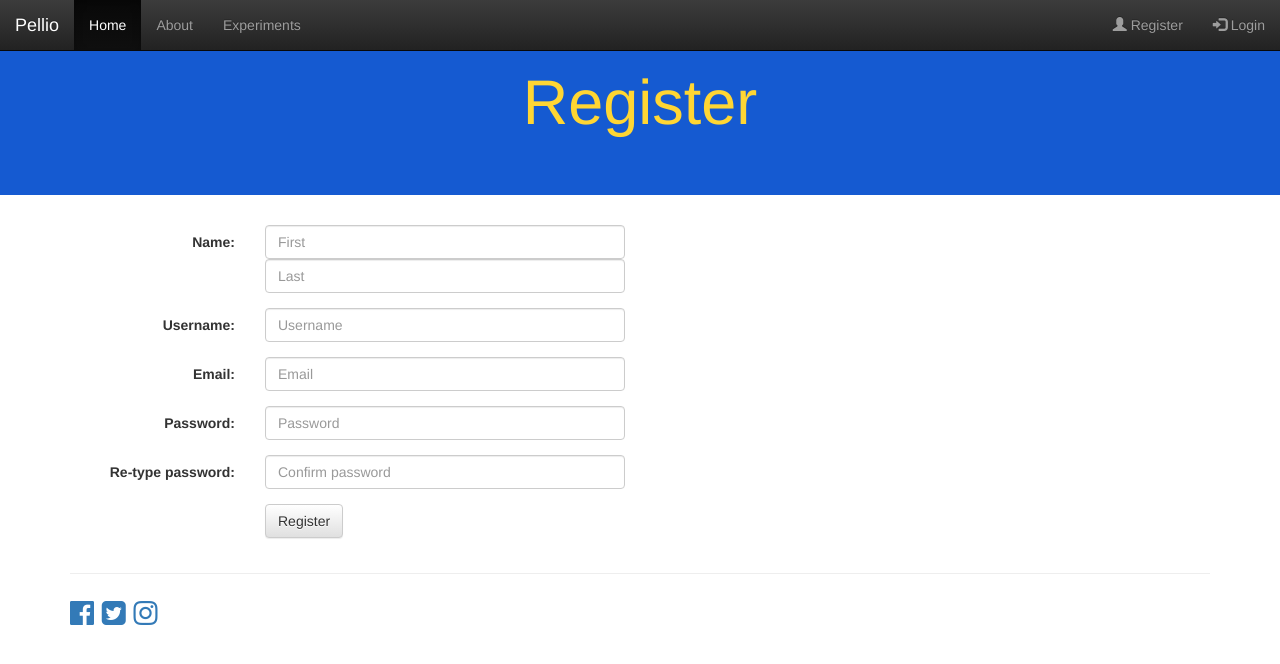
After one commit to faroos3/pellio, a Django app: page /registration/ in a window 1280 px wide. The commit adds this page. Shown: the top 664 px of the page. Run offline with Django 3.2, Linux system fonts and the light colour scheme; some libraries are stand-ins or nearby versions.

Commit message:
fixed the templating issue (S/O Toshi Piazza), made the registration page show up

```diff
--- a/server/pellio/base/templates/base/about.html
+++ b/server/pellio/base/templates/base/about.html
@@ -1,4 +1,4 @@
-{%  extends "base/first_page.html"   %}
+{%  extends "base/about_page.html"   %}
 {% block content %}
 <body style="background-color:white;">
     <!-- navbar; for now we'll have the css be default-->
--- a/server/pellio/base/templates/base/index.html
+++ b/server/pellio/base/templates/base/index.html
@@ -9,7 +9,7 @@
             </a>
         </div>
         <ul class="nav navbar-nav navbar-right">
-            <li><a href="registration.html"><span class="glyphicon glyphicon-user"></span> Register</a></li>
+            <li><a href="registration/"><span class="glyphicon glyphicon-user"></span> Register</a></li>
             <li><a href="#"><span class="glyphicon glyphicon-log-in"></span> Login</a></li>
         </ul>
     </div>
@@ -39,7 +39,7 @@
 </div>
 
 <P style="text-align:center;padding-top:300px;">
-    <a href="about.html">About</a> | <a href="https://www.google.com">Random </a> | <a href="www.something.com">Something </a> <br>
+    <a href="about">About</a> | <a href="https://www.google.com">Random </a> | <a href="www.something.com">Something </a> <br>
     Copyright 2017 Some People
 </P>
 <!-- Latest compiled and minified JavaScript -->
--- /dev/null
+++ b/server/pellio/base/templates/base/reg_page.html
@@ -0,0 +1,28 @@
+<!DOCTYPE html>
+<html lang="en">
+
+<head>
+	<meta charset="utf-8">
+	<title>Register</title>
+	<meta name="description" content="insertDescriptionHere">
+	<!-- Latest compiled and minified CSS -->
+	<link rel="stylesheet" href="https://maxcdn.bootstrapcdn.com/bootstrap/3.2.0/css/bootstrap.css">
+
+	<!-- Optional theme -->
+	<link rel="stylesheet" href="https://maxcdn.bootstrapcdn.com/bootstrap/3.2.0/css/bootstrap-theme.css">
+
+    <!-- chagne this later when pushing to git-->
+    <link rel="stylesheet" href="bootstrap-3.3.7-dist\css\font-awesome.min.css">
+
+    <!-- oh look its a style sheet!-->
+    <link rel = "stylesheet" href = "styles.css">
+
+    <!-- ask if we're going to have it downloaded or not later today-->
+
+
+</head>
+<body>
+  {% block content %}
+  {% endblock %}
+</body>
+</html>
--- /dev/null
+++ b/server/pellio/base/templates/base/registration.html
@@ -0,0 +1,91 @@
+{%  extends "base/reg_page.html"   %}
+{% block content %}
+<body>
+
+    <!-- navbar; for now we'll have the css be default-->
+    <nav class = "navbar navbar-inverse navbar-fixed-top" style = "font-color:red;">
+        <div class="container-fluid">
+            <div class="navbar-header">
+                <a class="navbar-brand" href="#">Pellio</a>
+            </div>
+            <ul class="nav navbar-nav">
+                <li class="active"><a href="landing_page.html">Home</a></li>
+                <li><a href="about.html">About</a></li>
+                <li><a href="#">Experiments</a></li>
+            </ul>
+            <ul class="nav navbar-nav navbar-right">
+                <li><a href="resistration.html"><span class="glyphicon glyphicon-user"></span> Register</a></li>
+                <li><a href="#"><span class="glyphicon glyphicon-log-in"></span> Login</a></li>
+            </ul>
+        </div>
+
+    </nav>
+
+
+
+	<header>
+		<div class="jumbotron" style="background-color:#155ad1;color:#ffd633;">
+			<div class="container" style = "text-align:center;">
+				<h1>Register</h1>
+			</div>
+		</div>
+	</header>
+	<div class="container">
+	    <form class="form-horizontal">
+	        <div class="form-group">
+				<label class="control-label col-sm-2" for="name">Name:</label>
+				<div class="col-sm-4">
+					<input type="firstName" class="form-control" id="firstName" placeholder="First">
+					<input type="lastName" class="form-control" id="lastName" placeholder="Last">
+				</div>
+   			 </div>
+			<div class="form-group">
+				<label class="control-label col-sm-2" for="name">Username:</label>
+				<div class="col-sm-4">
+					<input type="username" class="form-control" id="user" placeholder="Username">
+				</div>
+			</div>
+			<div class="form-group">
+			  	<label class="control-label col-sm-2" for="email">Email:</label>
+			  	<div class="col-sm-4">
+					<input type="email" class="form-control" id="email" placeholder="Email">
+			  	</div>
+			</div>
+			<div class="form-group">
+			  	<label class="control-label col-sm-2" for="pwd">Password:</label>
+			  	<div class="col-sm-4">
+					<input type="password" class="form-control" id="pwd" placeholder="Password">
+			  	</div>
+			</div>
+			<div class="form-group">
+			  	<label class="control-label col-sm-2" for="pwd">Re-type password:</label>
+			  	<div class="col-sm-4">
+					<input type="password" class="form-control" id="pwd" placeholder="Confirm password">
+			  	</div>
+			</div>
+			<div class="form-group">
+			  	<div class="col-sm-offset-2 col-sm-10">
+					<button type="submit" class="btn btn-default">Register</button>
+			  	</div>
+			</div>
+	  	</form>
+	</div>
+
+	<footer>
+		<div class="container">
+			<hr>
+
+			<p style="font-size:200%">
+				<a href="http://facebook.com/"><i class="fa fa-facebook-official"></i></a>
+                <a href="http://twitter.com/"><i class="fa fa-twitter-square"></i></a>
+                <a href="http://youtube.com/"><i class="fa fa-instagram"></i></a>
+
+			</p>
+		</div> <!-- end container -->
+	</footer>
+
+	<!-- Latest compiled and minified JavaScript -->
+	<script src="http://code.jquery.com/jquery-2.1.1.min.js"></script>
+<script src="https://maxcdn.bootstrapcdn.com/bootstrap/3.2.0/js/bootstrap.min.js"></script>
+</body>
+{% endblock %}
--- a/server/pellio/base/urls.py
+++ b/server/pellio/base/urls.py
@@ -3,6 +3,7 @@ from django.conf.urls import url
 from . import views
 
 urlpatterns = [
-    url(r'^$', views.index, name='index'),
-    url(r'^/about.html/', views.about, name='about'),
+    url(r'^registration/', views.registration, name='registration'),
+    url(r'^about/', views.about, name='about'),
+    url(r'^', views.index, name='index'),
 ]
--- a/server/pellio/base/views.py
+++ b/server/pellio/base/views.py
@@ -12,3 +12,6 @@ def index(request):
 
 def about(request):
     return render(request, 'base/about.html')
+
+def registration(request):
+    return render(request, 'base/registration.html')
--- a/server/pellio/pellio/settings.py
+++ b/server/pellio/pellio/settings.py
@@ -20,7 +20,7 @@ BASE_DIR = os.path.dirname(os.path.dirname(os.path.abspath(__file__)))
 # See https://docs.djangoproject.com/en/1.10/howto/deployment/checklist/
 
 # SECURITY WARNING: keep the secret key used in production secret!
-SECRET_KEY = '0x4^_cv_2t8s&ut2me67wpqkch13#28ap2#6ac7v-6564%kfym'
+SECRET_KEY = 'lol no'
 
 # SECURITY WARNING: don't run with debug turned on in production!
 DEBUG = True
--- a/server/pellio/pellio/urls.py
+++ b/server/pellio/pellio/urls.py
@@ -17,7 +17,7 @@ from django.conf.urls import include, url
 from django.contrib import admin
 
 urlpatterns = [
-    url(r'^$', include('base.urls')),
-    url(r'^about.html/', include('base.urls')),
+    # url(r'^about/', include('base.urls')),
+    url(r'^', include('base.urls')),
     url(r'^admin/', admin.site.urls),
 ]
```
Also changed, not shown: server/pellio/db.sqlite3, 10 other files.
